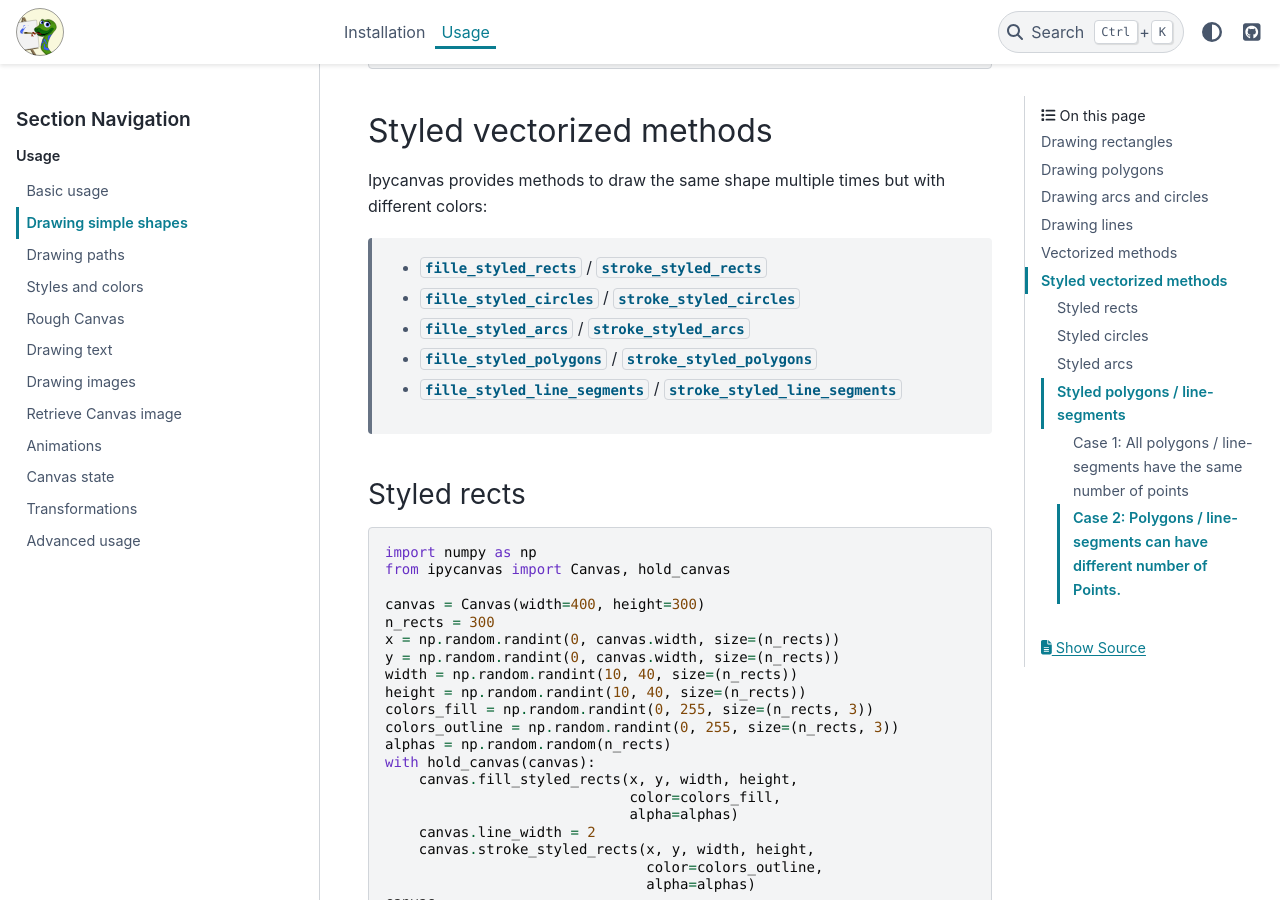
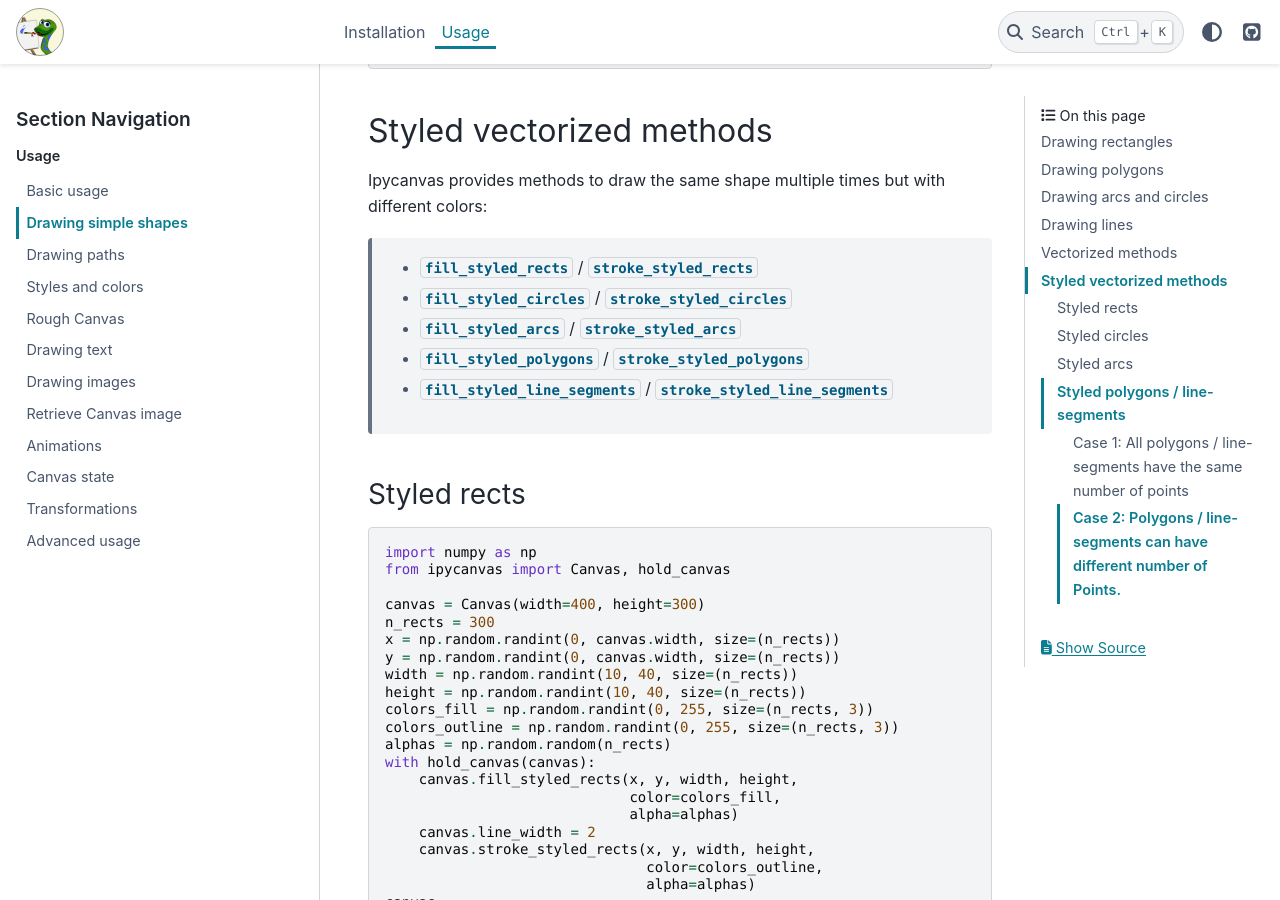
Before and after one commit to jupyter-widgets-contrib/ipycanvas, a Sphinx documentation site: the page built from docs/source/drawing_shapes.rst, in a window 1280 px wide and 900 px high, scrolled down 8021 px. Built offline with Sphinx 7.4.7 and the PyData theme 0.15.4, drawn with Linux system fonts in a browser that asks for light colours; pages that are not in the unit, such as notebooks, are missing from menus.

Commit message:
Update docs/source/drawing_shapes.rst
Co-authored-by: martinRenou <martin.renou@gmail.com>

```diff
--- a/docs/source/drawing_shapes.rst
+++ b/docs/source/drawing_shapes.rst
@@ -272,11 +272,11 @@ Styled vectorized methods
 
 Ipycanvas provides methods to draw the same shape multiple times but with different colors:
 
-    - ``fille_styled_rects`` / ``stroke_styled_rects``
-    - ``fille_styled_circles`` / ``stroke_styled_circles``
-    - ``fille_styled_arcs`` / ``stroke_styled_arcs``
-    - ``fille_styled_polygons`` / ``stroke_styled_polygons``
-    - ``fille_styled_line_segments`` / ``stroke_styled_line_segments``
+    - ``fill_styled_rects`` / ``stroke_styled_rects``
+    - ``fill_styled_circles`` / ``stroke_styled_circles``
+    - ``fill_styled_arcs`` / ``stroke_styled_arcs``
+    - ``fill_styled_polygons`` / ``stroke_styled_polygons``
+    - ``fill_styled_line_segments`` / ``stroke_styled_line_segments``
 
 
 Styled rects
```
